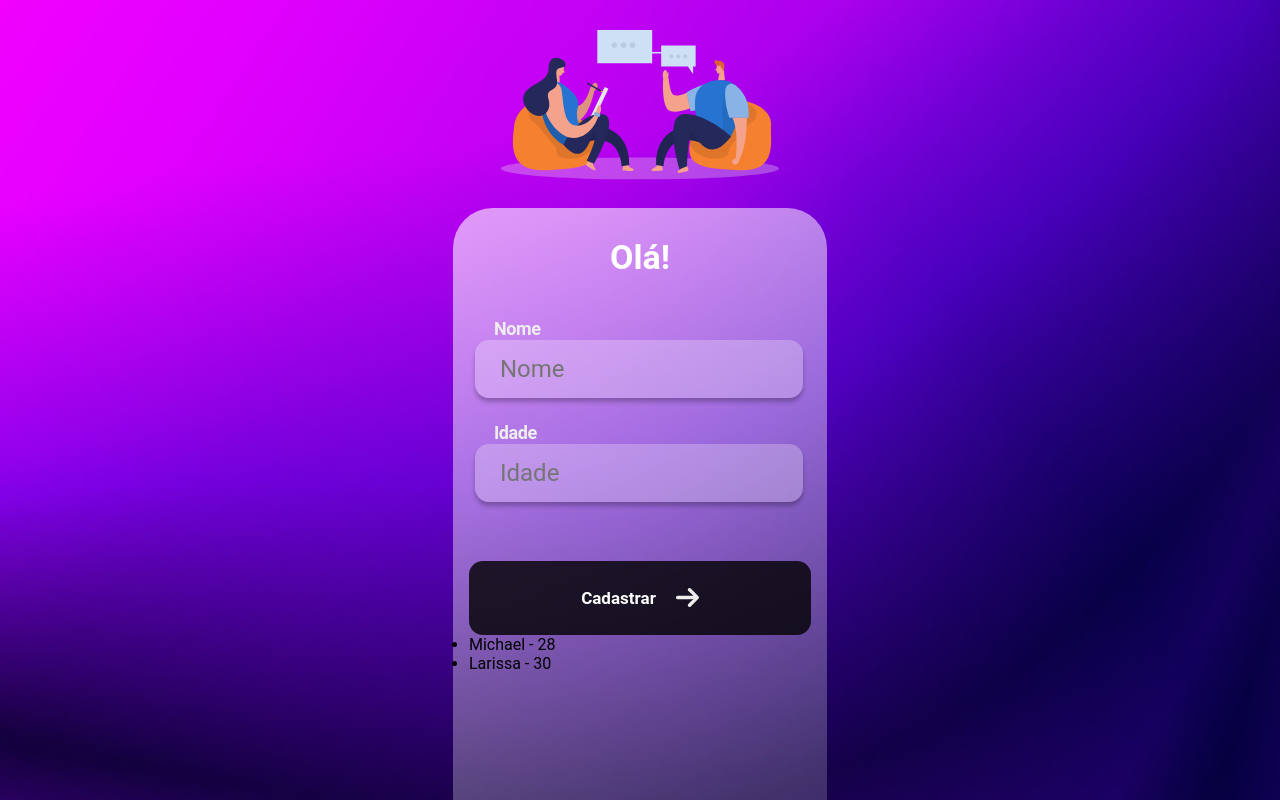
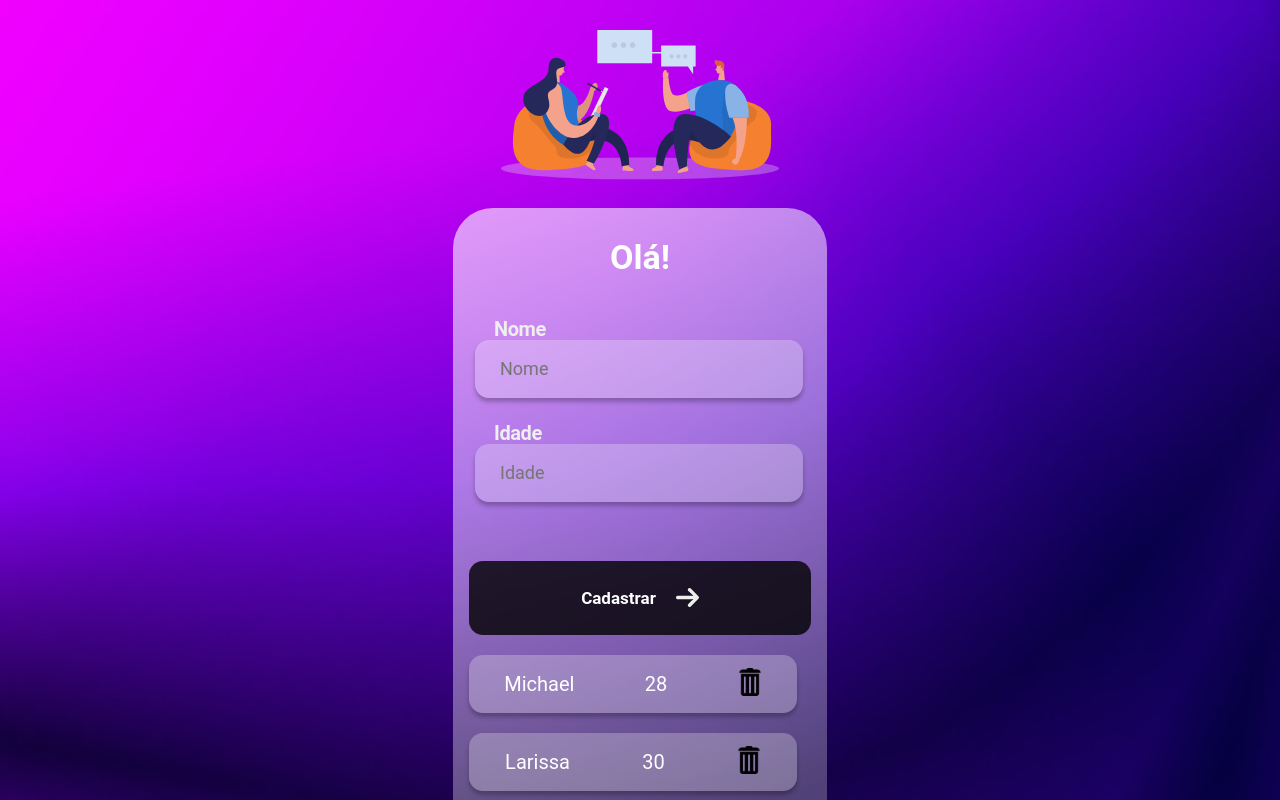
Before and after one commit to Michaelhenri/first-project-react, a React (Create React App) app: page / in a window 1280 px wide. Shown: the top 800 px of the page. Built offline with nearby package versions, Linux system fonts and the light colour scheme; the HTML template or start-up script is replaced by a standard one.

Commit message:
Estilizando card de usuário

```diff
--- a/src/App.js
+++ b/src/App.js
@@ -2,8 +2,9 @@
 
 import People from './assets/people.svg'
 import Arrow from './assets/arrow.svg'
+import Trash from './assets/trash.svg'
 
-import { Container, Image, ContainerItens, H1, InputLabel, Input, Button } from './styles'
+import { Container, Image, ContainerItens, H1, InputLabel, Input, Button, User } from './styles'
 
 const App = () => {
   const users = [
@@ -29,9 +30,10 @@
 
         <ul>
           {users.map((user) => (
-            <li key={user.id}>
-              {user.name} - {user.age}
-            </li>
+            <User key={user.id}>
+              <p>{user.name}</p> <p>{user.age}</p>
+              <button><img src={Trash} alt='lata-de-lixo'/></button>
+            </User>
           ))}
         </ul>
 
--- a/src/styles.js
+++ b/src/styles.js
@@ -31,7 +31,7 @@
     display: flex;
     flex-direction: column;
 
-    height: 80vh;
+    height: 100vh;
 
 `
 
@@ -47,7 +47,7 @@
 
 export const InputLabel = styled.p`
     color: #eeeeee;
-    font-size: 18px;
+    font-size: 20px;
     font-weight: 700;
     line-height: 22px;
     letter-spacing: -0.41px;
@@ -71,7 +71,7 @@
 
     box-shadow: 0px 4px 4px 0px #00000040;
 
-    font-size: 24px;
+    font-size: 18px;
     font-weight: 400;
     line-height: 28px;
     color: #ffffff;
@@ -109,3 +109,41 @@
     }
 
 `
+
+
+export const User = styled.li`
+    display: flex;
+    justify-content: space-around;
+    align-items: center;
+    margin-top: 20px;
+
+    width: 328px;
+    height: 58px;
+
+    font-size: 18px;
+    font-weight: 400;
+    line-height: 28px;
+    color: #ffffff;
+
+    border: none;
+    outline: none;
+
+    background: rgba(255, 255, 255, 0.25);
+    box-shadow: 0px 4px 4px 0px #00000040;
+    border-radius: 14px;
+
+    p {
+        font-style: normal;
+        font-weight: normal;
+        font-size: 20px;
+        line-height: 28px;
+
+        color: #ffffff;
+    }
+
+    button {
+        background: none;
+        border: none;
+        cursor: pointer;
+    }
+`
```
